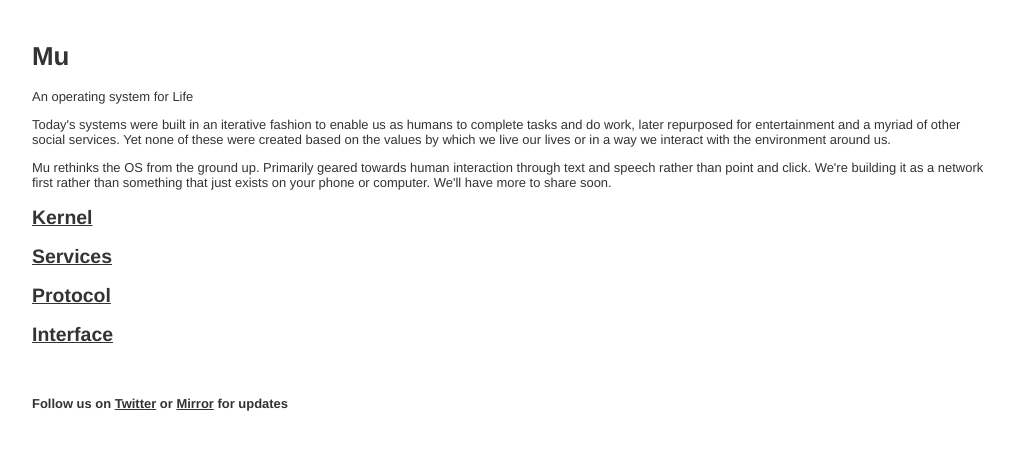
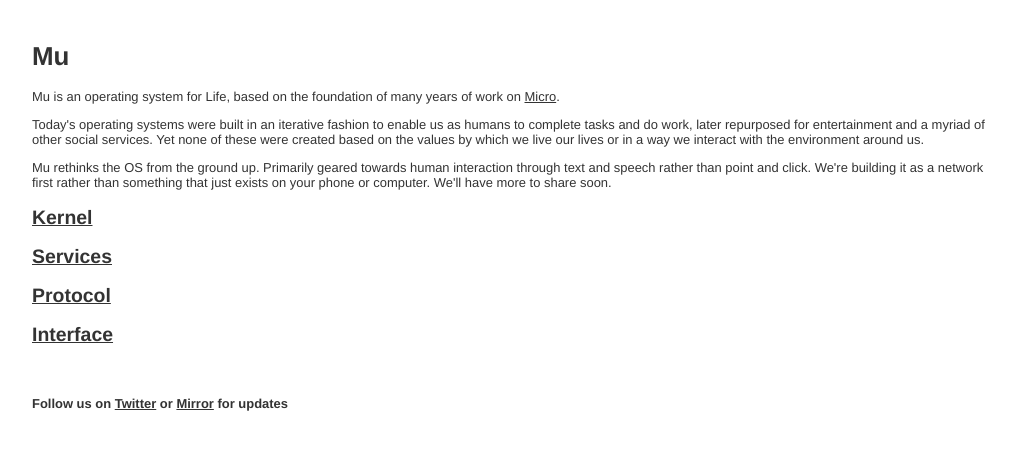
Before and after one commit to muxyz/website, a Jekyll site: the page index.html, which Jekyll copies as it is, in a window 1280 px wide. Shown: the top 450 px of the page, without its empty margins (128-1144 px from the left). Built offline with Jekyll 4.4.1, drawn with Linux system fonts in a browser that asks for light colours.

Commit message:
Update index.html

```diff
--- a/index.html
+++ b/index.html
@@ -36,9 +36,11 @@
         </a>
 -->
       </h1>
-      <p>An operating system for Life</p>
+      <p>Mu is an operating system for Life, based on the foundation of many years of work on
+      <a href="https://micro.dev">Micro</a>.
+      </p>
 
-      <p>Today's systems were built in an iterative fashion to enable us as humans to complete tasks and
+      <p>Today's operating systems were built in an iterative fashion to enable us as humans to complete tasks and
       do work, later repurposed for entertainment and a myriad of other social services. Yet none of these were
       created based on the values by which we live our lives or in a way we interact with the environment around us.
       </p>
```
